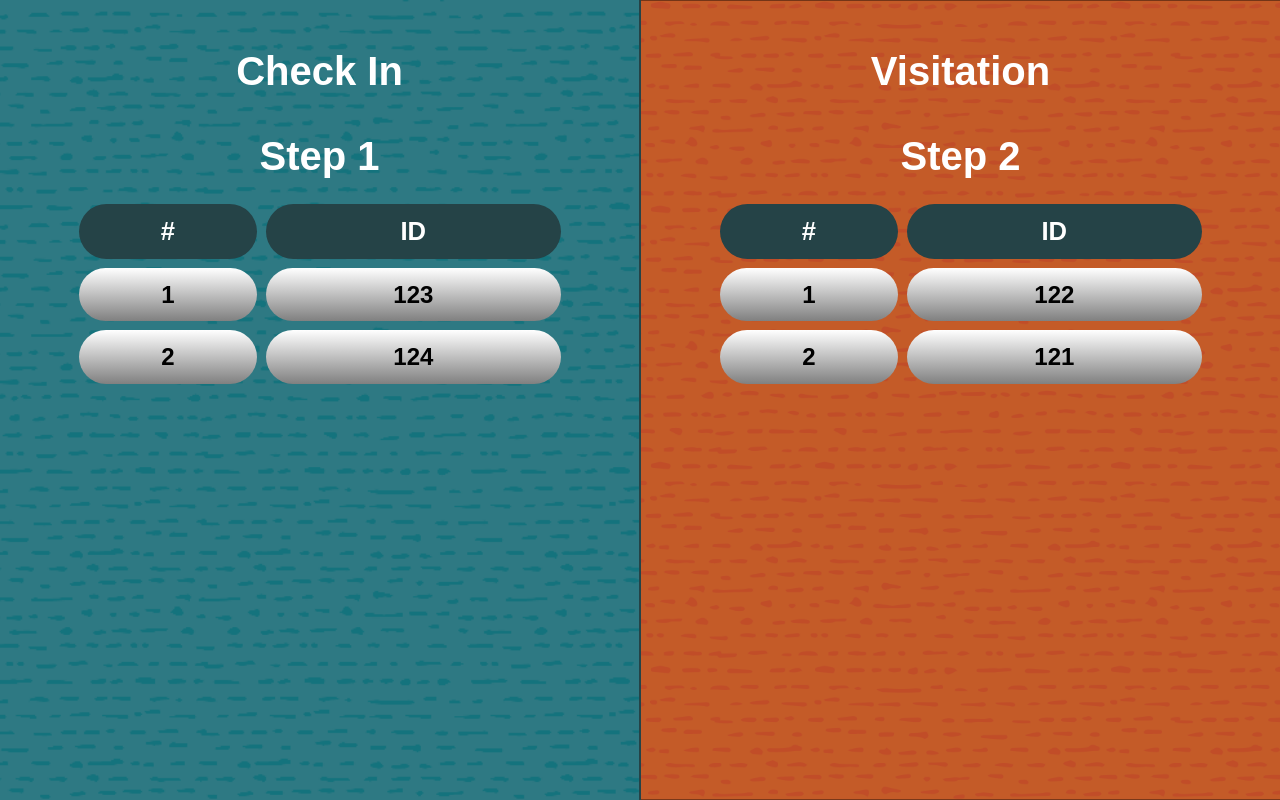
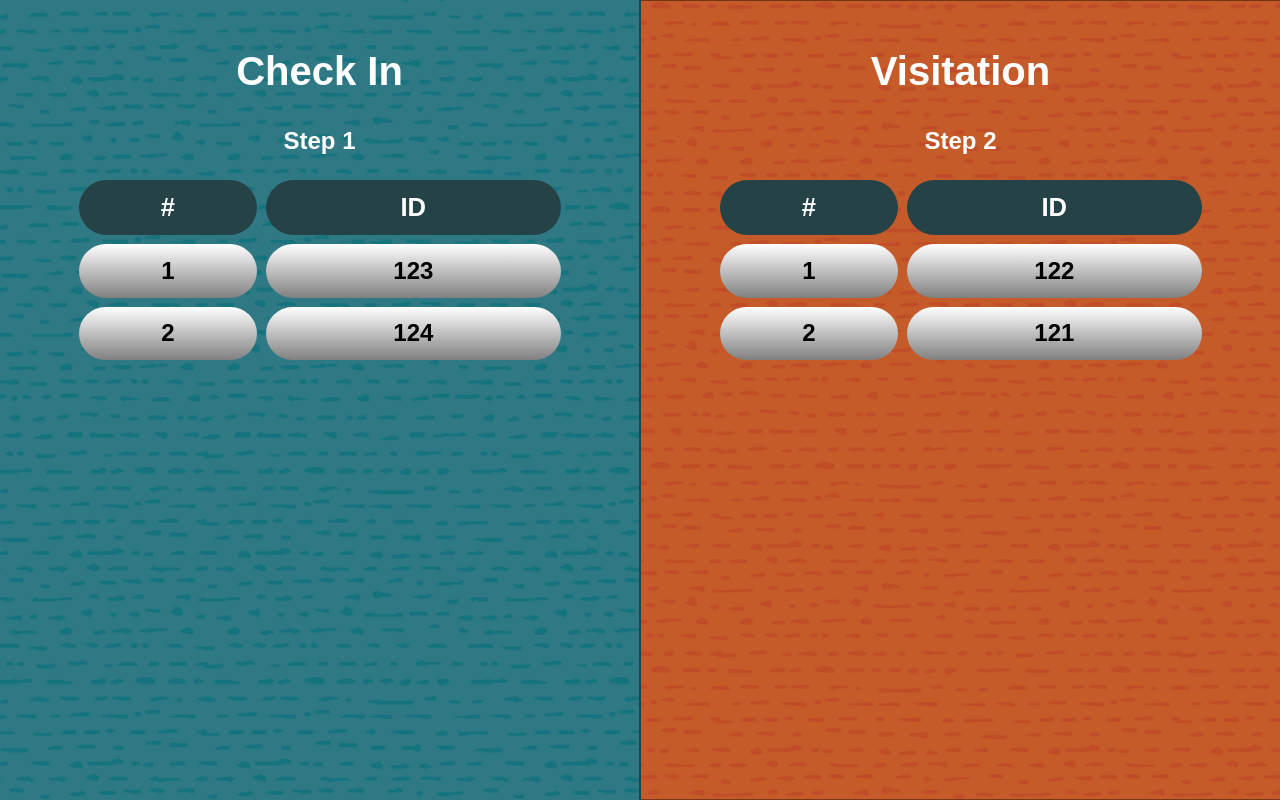
Before and after one commit to DHCPotato/MatchMakingQueue, a plain HTML site: page index.html in a window 1280 px wide. Drawn offline with Linux system fonts and the light colour scheme.

Commit message:
Update index.html

```diff
--- a/index.html
+++ b/index.html
@@ -47,7 +47,7 @@
       color: white;
     }
     h3 {
-      font-size: 2.5rem;
+      font-size: 1.5rem;
       color: white;
       margin-bottom: 1rem;
     }
```
